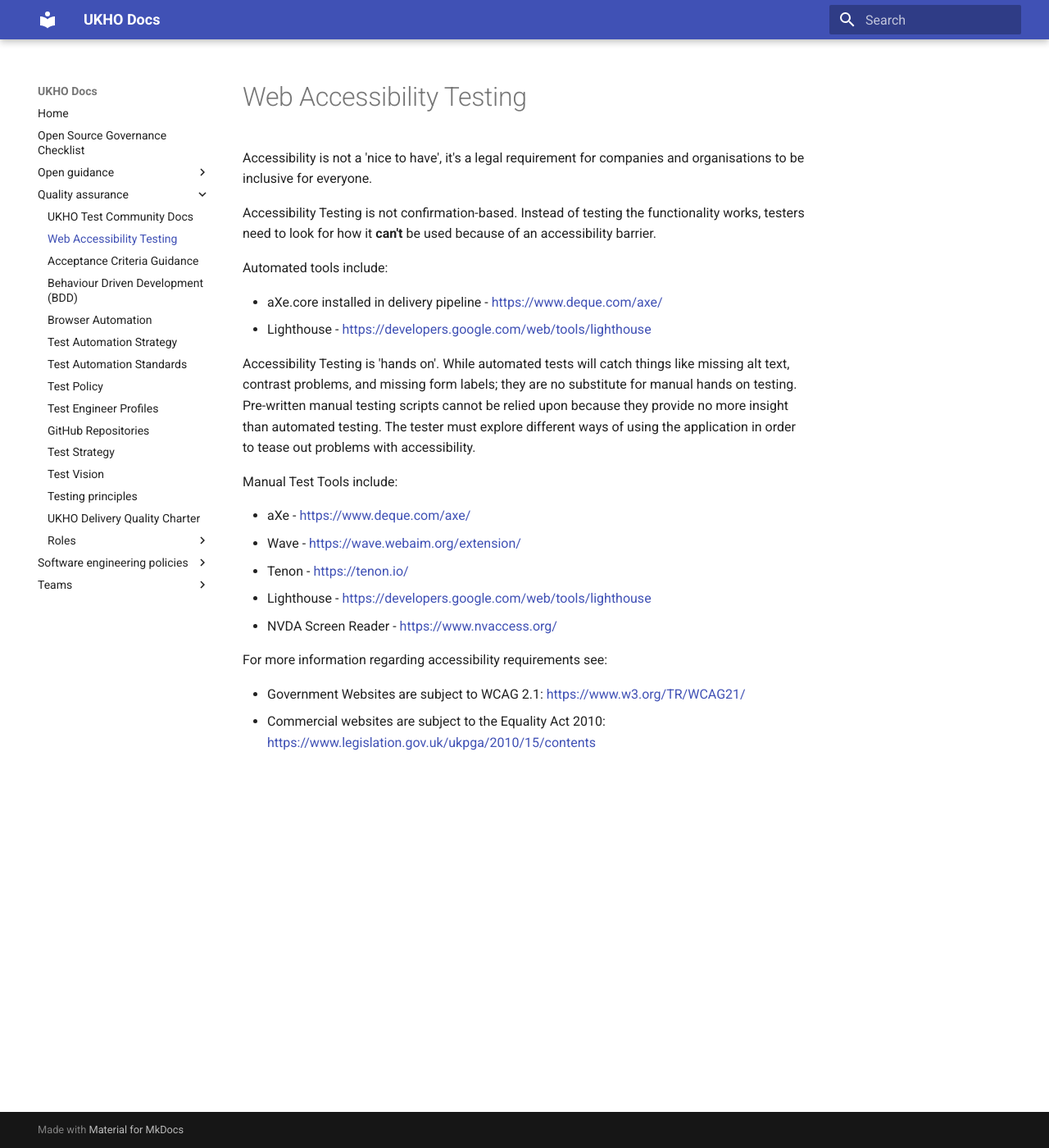
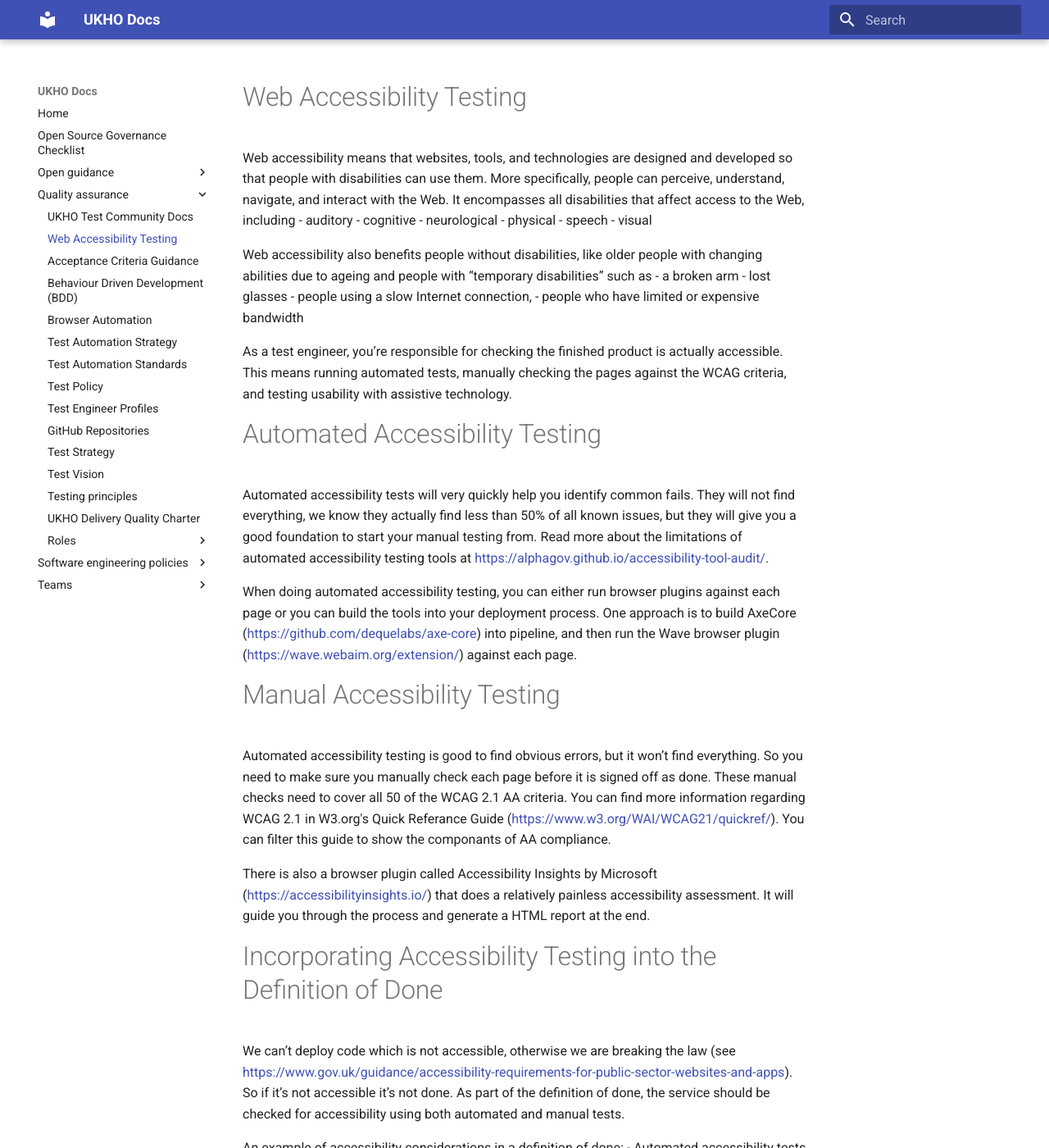
Before and after one commit to UKHO/docs, an MkDocs documentation site: the page built from docs/quality-assurance/Web-Accessibility.md, in a window 1280 px wide and 1400 px high. Shown: the whole window at 82% size. Built offline with MkDocs 1.6.1 and Material for MkDocs 9.7.7, drawn with Linux system fonts in a browser that asks for light colours; some of the changed text lies outside the part shown.

Commit message:
rewrote web accessibility

```diff
--- a/docs/quality-assurance/Web-Accessibility.md
+++ b/docs/quality-assurance/Web-Accessibility.md
@@ -1,25 +1,41 @@
 # Web Accessibility Testing
+Web accessibility means that websites, tools, and technologies are designed and developed so that people with disabilities can use them. More specifically, people can perceive, understand, navigate, and interact with the Web.  It encompasses all disabilities that affect access to the Web, including
+- auditory
+- cognitive
+- neurological
+- physical
+- speech
+- visual
 
-Accessibility is not a 'nice to have', it's a legal requirement for companies and organisations to be inclusive for everyone.
+Web accessibility also benefits people without disabilities, like older people with changing abilities due to ageing and people with “temporary disabilities” such as
+- a broken arm
+- lost glasses
+- people using a slow Internet connection,
+- people who have limited or expensive bandwidth
 
-Accessibility Testing is not confirmation-based. Instead of testing the functionality works, testers need to look for how it **can't** be used because of an accessibility barrier.
+As a test engineer, you’re responsible for checking the finished product is actually accessible. This means running automated tests, manually checking the pages against the WCAG criteria, and testing usability with assistive technology.
 
-Automated tools include:
+# Automated Accessibility Testing
+Automated accessibility tests will very quickly help you identify common fails. They will not find everything, we know they actually find less than 50% of all known issues, but they will give you a good foundation to start your manual testing from. Read more about the limitations of automated accessibility testing tools at https://alphagov.github.io/accessibility-tool-audit/.
 
-- aXe.core installed in delivery pipeline - https://www.deque.com/axe/
-- Lighthouse - https://developers.google.com/web/tools/lighthouse
+When doing automated accessibility testing, you can either run browser plugins against each page or you can build the tools into your deployment process. One approach is to build AxeCore (https://github.com/dequelabs/axe-core) into pipeline, and then run the Wave browser plugin (https://wave.webaim.org/extension/) against each page.
 
-Accessibility Testing is 'hands on'. While automated tests will catch things like missing alt text, contrast problems, and missing form labels; they are no substitute for manual hands on testing. Pre-written manual testing scripts cannot be relied upon because they provide no more insight than automated testing. The tester must explore different ways of using the application in order to tease out problems with accessibility.
+# Manual Accessibility Testing
+Automated accessibility testing is good to find obvious errors, but it won’t find everything. So you need to make sure you manually check each page before it is signed off as done.  These manual checks need to cover all 50 of the WCAG 2.1 AA criteria.  You can find more information regarding WCAG 2.1 in W3.org's Quick Referance Guide (https://www.w3.org/WAI/WCAG21/quickref/).  You can filter this guide to show the componants of AA compliance.
 
-Manual Test Tools include:
+There is also a browser plugin called Accessibility Insights by Microsoft (https://accessibilityinsights.io/) that does a relatively painless accessibility assessment. It will guide you through the process and generate a HTML report at the end.
 
-- aXe - https://www.deque.com/axe/
-- Wave - https://wave.webaim.org/extension/
-- Tenon - https://tenon.io/
-- Lighthouse - https://developers.google.com/web/tools/lighthouse
-- NVDA Screen Reader - https://www.nvaccess.org/
+# Incorporating Accessibility Testing into the Definition of Done
+We can’t deploy code which is not accessible, otherwise we are breaking the law (see https://www.gov.uk/guidance/accessibility-requirements-for-public-sector-websites-and-apps). So if it’s not accessible it’s not done.  As part of the definition of done, the service should be checked for accessibility using both automated and manual tests.
 
-For more information regarding accessibility requirements see:
+An example of accessibility considerations in a definition of done:
+- Automated accessibility tests (using AxeCore as an example) are passing in the deployment pipeline
+- Manual accessibility tests passed using Accessibility Insights
+- Manually checked usability using only a keyboard
+- Manually checked usability using a screenreader
+- Manually checked usability using a screen magnifier
+- Manually checked usability using speech recognition
+You can find information on free test tools for the above at https://accessibility.blog.gov.uk/2018/09/27/assistive-technology-tools-you-can-use-at-no-cost/
 
-- Government Websites are subject to WCAG 2.1: https://www.w3.org/TR/WCAG21/
-- Commercial websites are subject to the Equality Act 2010: https://www.legislation.gov.uk/ukpga/2010/15/contents
+# Recording testing evidence
+It is important to keep evidence of all the accessibility testing. This means at any point you have an understanding of how accessible your service is. It also means you know when you are ready for a full audit, it is unlikely you will find any major issues when doing so.
```
